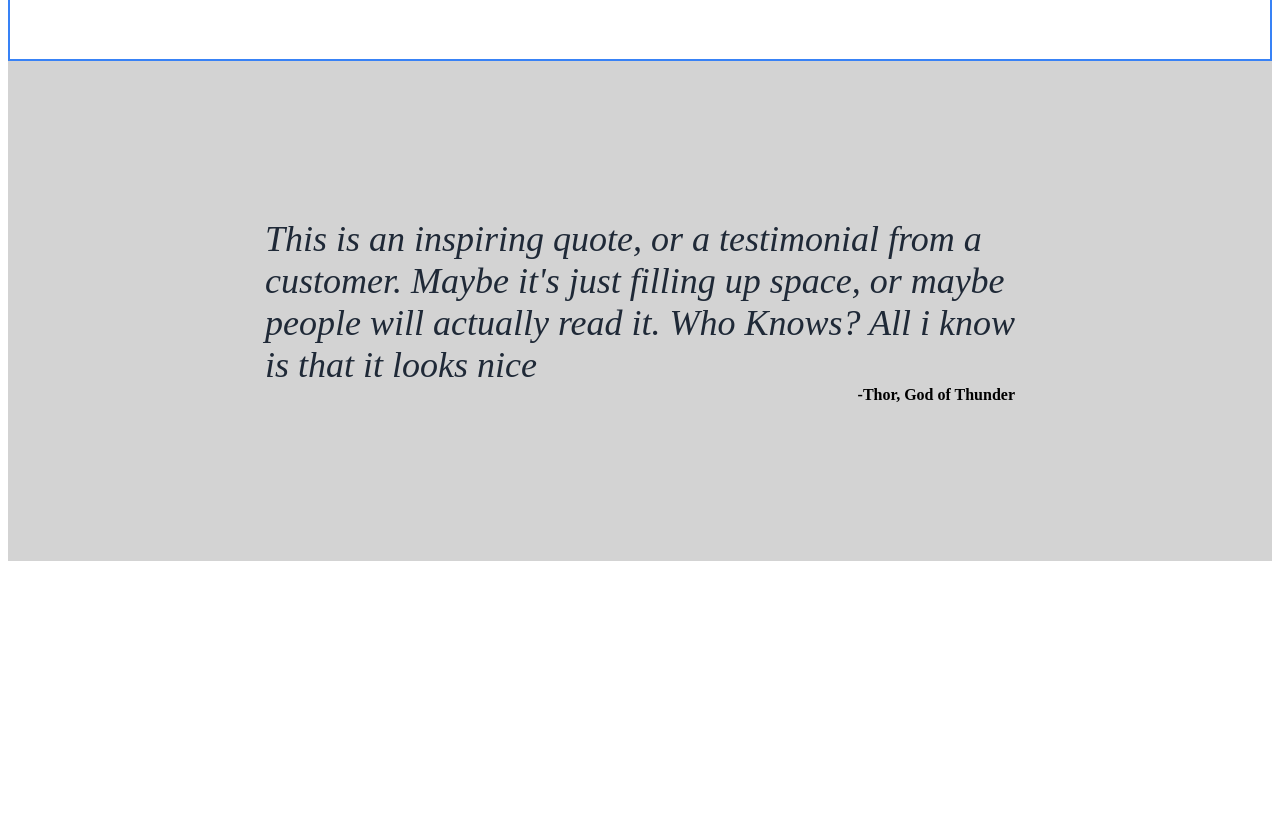
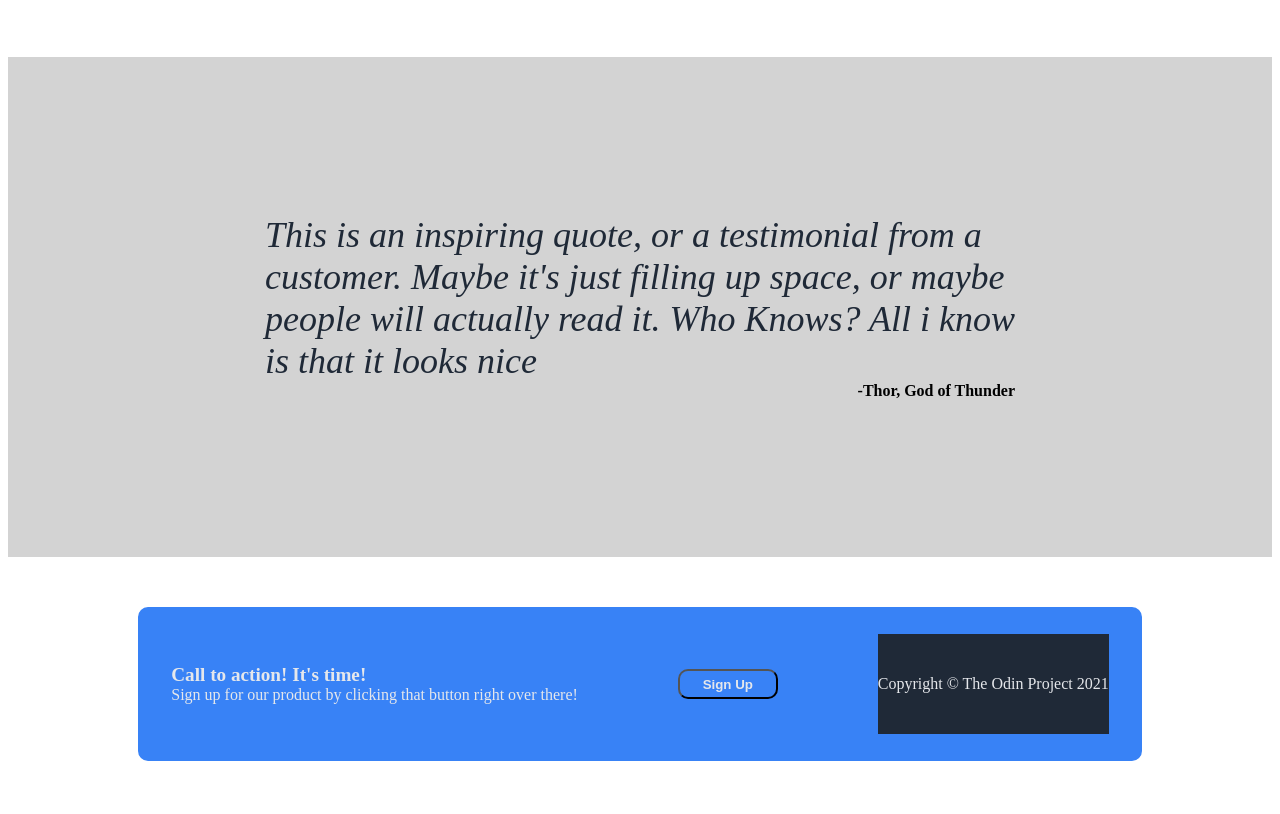
Before and after one commit to frostyreaper/landing-page, a plain HTML site: page index.html in a window 1280 px wide. Shown: the part 868-1682 px from the top of the page. Before the commit the page ends 1437 px from the top, so only its background shows below. Drawn offline with Linux system fonts and the light colour scheme.

Commit message:
Created section 3 "call to action" and footer sections. Changes background and fonts

```diff
--- a/index.html
+++ b/index.html
@@ -46,6 +46,17 @@
         <div class="quote">This is an inspiring quote, or a testimonial from a customer. Maybe it's just filling up space, or maybe people will actually read it. Who Knows? All i know is that it looks nice</div>
         <div class="author">-Thor, God of Thunder</div>
     </div>
-
+    <div class="section3">
+        <div class="secbox">
+            <div class="cta">
+                <div class="cta1">Call to action! It's time!</div>
+                <div class="cta2">Sign up for our product by clicking that button right over there!</div>
+            </div>
+            <div class="button2"><button>Sign Up</button><div>
+        </div>
+    </div>
+    <div class="footer">
+        <div class="footert">Copyright &copy; The Odin Project 2021</div>
+    </div>
 </body>
 </html>
--- a/styles.css
+++ b/styles.css
@@ -35,7 +35,7 @@
     justify-content: space-between;
     margin: 100px;
     padding-left: 150px;
-    border: 2px solid #3882f6;
+
 }
 
 .title {
@@ -55,6 +55,7 @@ button {
     color: #e5e7eb;
     border-radius: 10px;
     font-weight: bold;
+
 }
 
 .headpic {
@@ -72,7 +73,6 @@ button {
     justify-content: center;
     flex-direction: column;
     height: 500;
-    border: 2px solid #3882f6;
     padding-bottom: 75px;
 }
 
@@ -133,3 +133,45 @@ button {
 
 
 }
+
+.section3 {
+    display: flex;
+    align-items: center;
+    justify-content: center;
+    padding: 50px;
+
+}
+
+.secbox {
+    display: flex;
+    align-items: center;
+    justify-content: center;
+    border: 2px solid #3882f6;
+    border-radius: 10px;
+    background-color: #3882f6;
+    width: 1000px;
+    height: 150px;
+    gap: 100px;
+}
+
+.cta1 {
+    color: #e5e7eb;
+    font-weight: bolder;
+    font-size: larger;
+}
+
+.cta2 {
+    color: #e5e7eb;
+}
+
+.footer {
+    display: flex;
+    align-items: center;
+    justify-content: center;
+    background-color: #1F2937;
+    height: 100px;
+}
+
+.footert {
+    color: #e5e7eb;
+}
```
